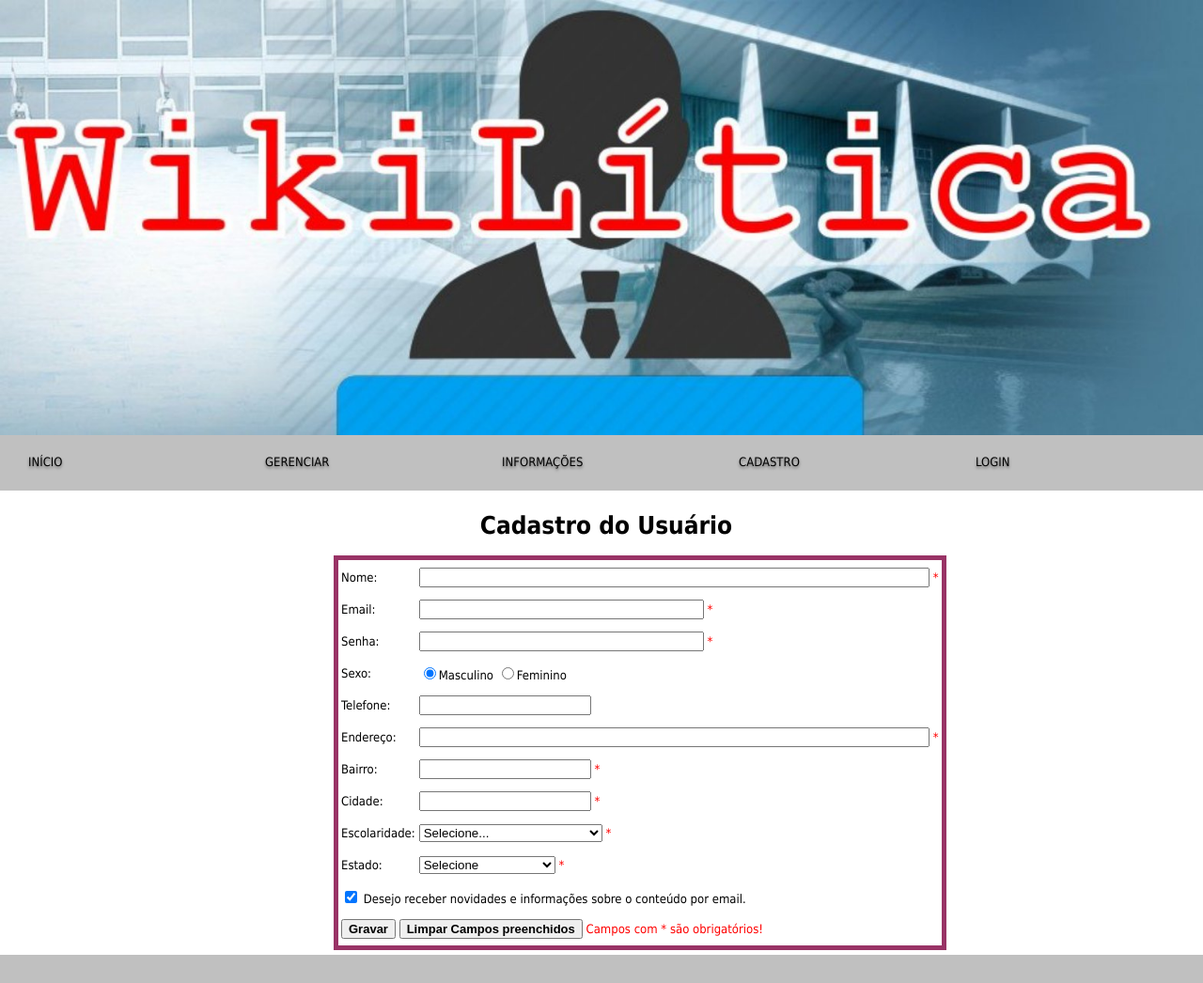
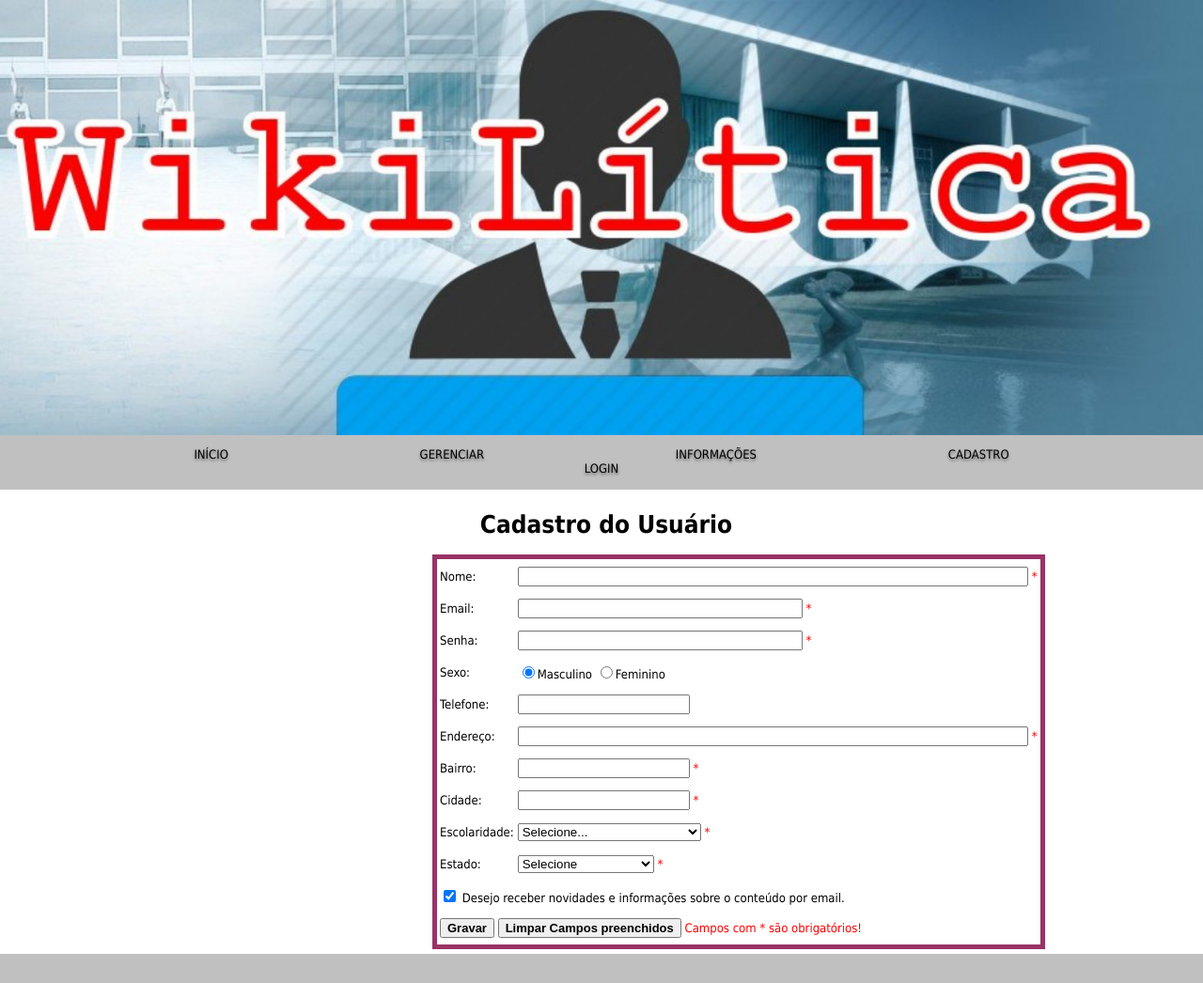
Before and after one commit to JonhAlajoan/Projeto_FPIN, a plain HTML site: page cadastro.html in a window 1280 px wide. Shown: the whole page at 94% size. Drawn offline with Linux system fonts and the light colour scheme.

Commit message:
Centralizado na medida do possivel e com o menu melhor

```diff
--- a/cadastro.html
+++ b/cadastro.html
@@ -23,11 +23,11 @@
 	<!-- MENU -->
 	<div class="menu">
 		<ul class="menu-top">
-			<LI><a href="index.html">INÍCIO</a></LI>
-			<LI><a href="gerenciar.html">GERENCIAR</a></LI>
-			<LI><a href="informacoes.html">INFORMAÇÕES</a></LI>
-			<LI><a href="cadastroCandidato.html">CADASTRO</a></LI>
-		    <LI><a href="login.html">LOGIN</a></LI>
+			<li><a href="index.html">INÍCIO</a></li>
+			<li><a href="gerenciar.html">GERENCIAR</a></li>
+			<li><a href="informacoes.html">INFORMAÇÕES</a></li>
+			<li><a href="cadastroCandidato.html">CADASTRO</a></li>
+		    <li><a href="login.html">LOGIN</a></li>
 
 		</ul>
 	</div>
@@ -36,7 +36,7 @@
 		<div class="sobre">
       <h1 class="titulo">Cadastro do Usuário</h1>
       <form action="envio.php">
-      <table class="center" width="625" border="0">
+      <table class="center">
         <tr>
           <td width="69">Nome:</td>
           <td width="546"><input name="nome" type="text" id="nome" size="65" maxlength="60" required/>
--- a/css/layout.css
+++ b/css/layout.css
@@ -1,12 +1,13 @@
 
 
-body{
+html,body{
 	background-color: #C0C0C0;
 	margin: 0;
     padding: 0;
 	font-family: Tahoma, arial,verdana;
 	font-size: 13px;
 	color: #000;
+	text-align: center;
 	}
 
 	img {
@@ -39,26 +40,26 @@ ul{
 	margin: 10px 0 0 0;
 	padding: 0;
 
-	box-shadow: 1px 1px 3px #888888;
+	/*box-shadow: 1px 1px 3px #888888;
 	-moz-box-shadow:    1px 1px 3px #888888;
   	-webkit-box-shadow: 1px 1px 3px #888888;
-	border-radius: 2px;
+	border-radius: 2px;	*/
 }
 
 .menu li{
 	display: inline;
 }
 .menu-top li a{
-	width: 15%;
+	width: 10%;
 	height: 100%;
-	padding: 8px 30px;
-	float: left;
+	padding: 15px 100px;
+	float: center;
 	text-shadow: 0px 2px 3px #666;
 }
 .menu-top li a:hover{
 	background: #993366;
 	color: #fff;
-	border-bottom: solid 4px #C0C0C0;
+	border-bottom: solid 5px #663366;
 	border-radius: 2px;
 	text-shadow:2px 0px 2px #fff;
 }
@@ -156,9 +157,9 @@ ul{
 /*********** Cadastro **********/
 table.center{
 	border: 5px solid #993366;
-	width: 70%;
-	margin-left: 100%;
-	margin-right: 100%;
+	width: 100%;
+	margin-left: 130%;
+	margin-right: 130%;
 	/*background-color: rgb(217, 221, 217);*/
 }
 
```
